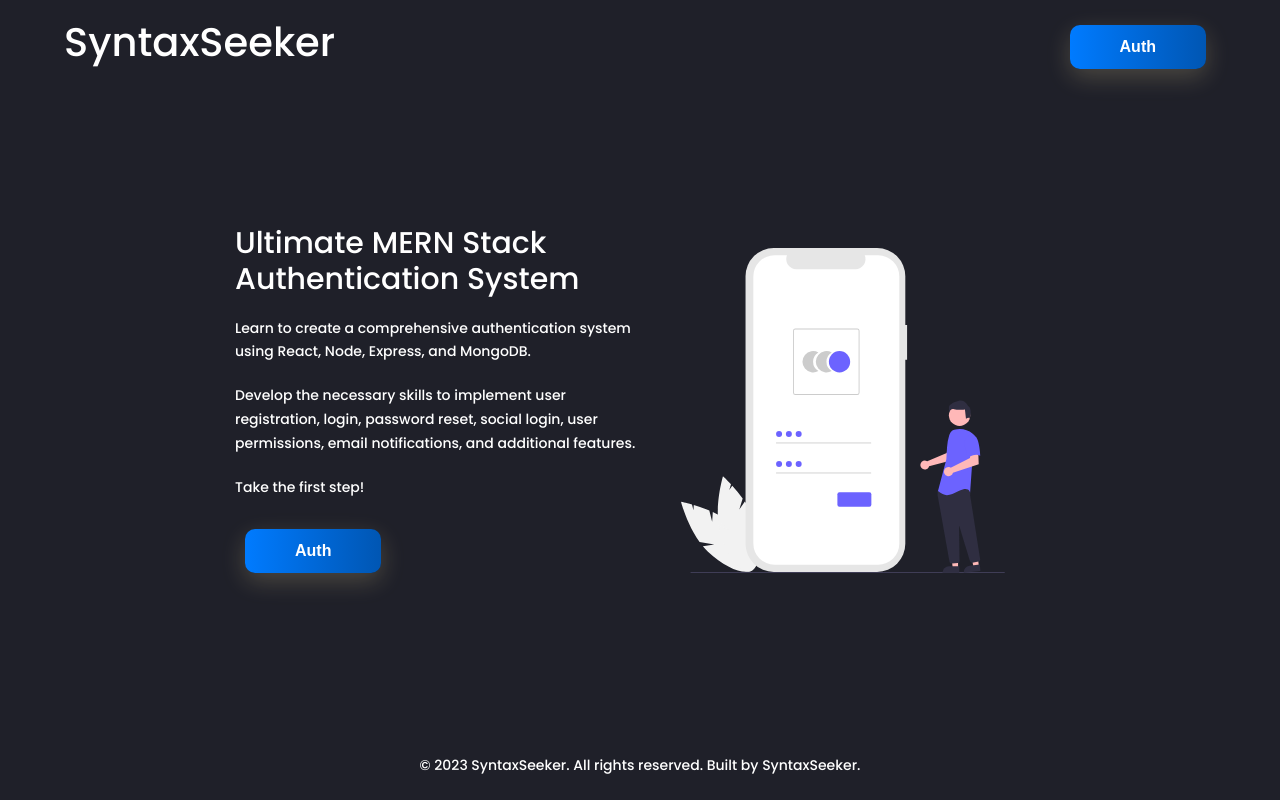
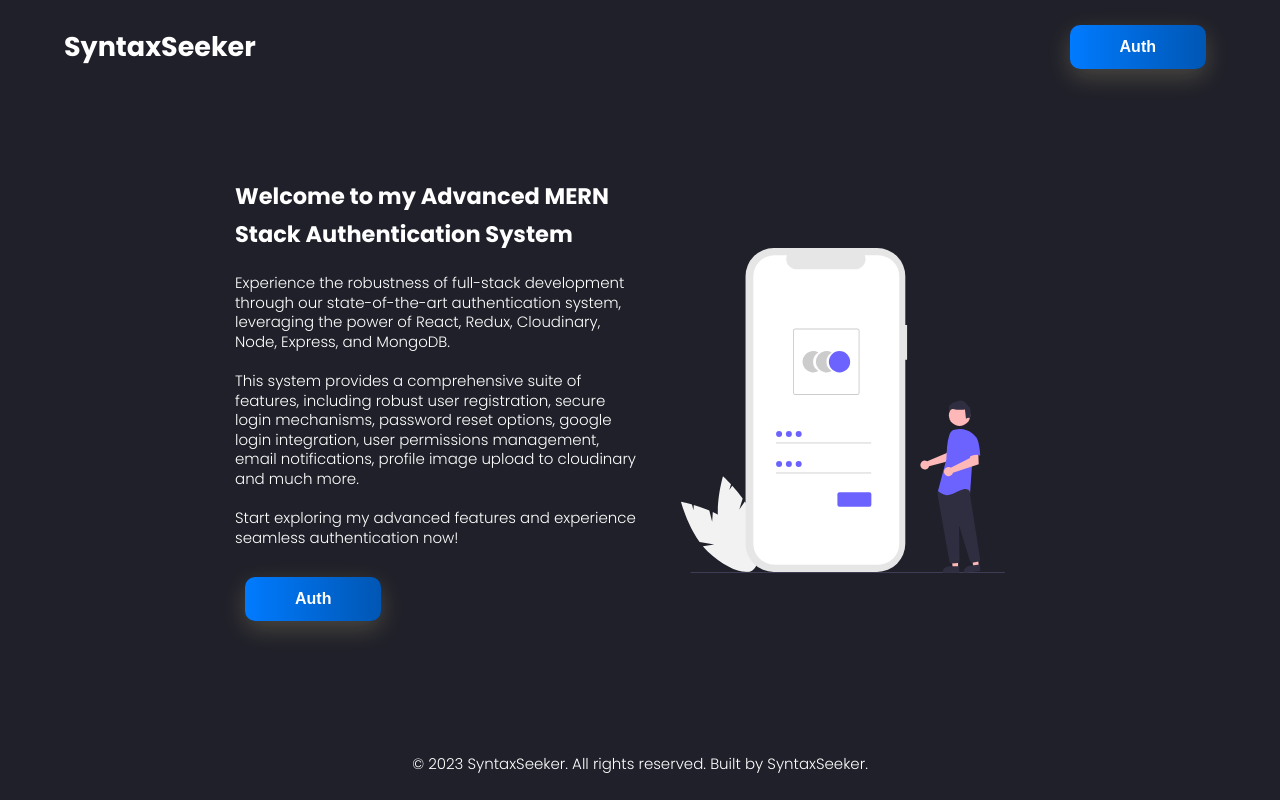
Before and after one commit to deiu25/MERN-auth-frontend, a React (Create React App) app: page / in a window 1280 px wide. Built offline with nearby package versions, Linux system fonts and the light colour scheme; no server answers.

Commit message:
jsx, css refract

```diff
--- a/src/pages/changePassword/ChangePassword.css
+++ b/src/pages/changePassword/ChangePassword.css
@@ -1,40 +1,4 @@
-@import url('https://fonts.googleapis.com/css?family=Poppins:400,500,600,700,800,900');
-
-body{
-	font-family: 'Poppins', sans-serif;
-	font-weight: 300;
-	font-size: 15px;
-	line-height: 1.7;
-	color: #c4c3ca;
-	background-color: #1f2029;
-	overflow-x: hidden;
-}
-a {
-	cursor: pointer;
-  transition: all 200ms linear;
-}
-a:hover {
-	text-decoration: none;
-}
-.link {
-  color: #c4c3ca;
-}
-.link:hover {
-  color: #a7b0ff;
-}
-p {
-  font-weight: 500;
-  font-size: 14px;
-  line-height: 1.7;
-}
-h4 {
-  font-weight: 600;
-}
-h6 span{
-  padding: 0 20px;
-  text-transform: uppercase;
-  font-weight: 700;
-}
+@import url("https://fonts.googleapis.com/css?family=Poppins:400,500,600,700,800,900");
 
 .change-pass-container {
   max-width: 850px;
@@ -56,24 +20,6 @@ h6 span{
   flex-wrap: wrap;
   margin-right: -15px;
   margin-left: -15px;
-  }
-
-  .full-width {
-    width: 100%;
-  }
-
-  .custom-card {
-    position: relative;
-    display: flex;
-    flex-direction: column;
-    min-width: 0;
-    word-wrap: break-word;
-    background-color: #2a2b38;
-    background-clip: border-box;
-    border: 1px solid #fff;
-    border-radius: 0.25rem;
-    box-shadow: 0 0.5rem 1rem #fff;
-    padding: 1.25rem;
 }
 
 .custom-card-header {
@@ -142,7 +88,7 @@ h6 span{
 }
 
 @media (min-width: 768px) {
-    .medium-width {
+  .full-width {
     width: 66.67%;
   }
 }
--- a/src/pages/changePassword/ChangePassword.js
+++ b/src/pages/changePassword/ChangePassword.jsx
@@ -21,7 +21,6 @@ const initialState = {
 };
 
 export const ChangePassword = () => {
-
   const [formData, setFormData] = useState(initialState);
   const { oldPassword, newPassword, confirmPassword } = formData;
 
@@ -133,7 +132,7 @@ export const ChangePassword = () => {
   return (
     <div className="change-pass-container margin-top">
       <div className="centered-row">
-        <div className="full-width medium-width">
+        <div className="full-width">
           <div className="custom-card">
             <PageMenu />
             <div className="custom-card-header centered-text">
--- a/src/pages/home/Home.css
+++ b/src/pages/home/Home.css
@@ -6,39 +6,9 @@
   min-height: 80vh;
 }
 
-section {
+.section-home {
   width: 100%;
   padding: 4rem 0;
-}
-
-/* Heading */
-h1,
-h2,
-h3,
-h4 {
-  font-weight: 500;
-  line-height: 1.2;
-  color: var(--color-dark);
-  margin-bottom: 1rem;
-}
-h1 {
-  font-size: 4rem;
-}
-h2 {
-  font-size: 3rem;
-}
-h3 {
-  font-size: 2.5rem;
-}
-h4 {
-  font-size: 2rem;
-}
-
-p {
-  font-size: 1.5rem;
-  font-weight: 300;
-  line-height: 1.3;
-  color: var(--color-dark);
 }
 
 .container {
--- a/src/pages/home/Home.js
+++ /dev/null
@@ -1,28 +0,0 @@
-import React from 'react'
-import './Home.css'
-import loginImg from '../../assets/login.svg'
-import { ShowOnLogout } from '../../components/protect/hiddenLink'
-import LinkButton from '../../components/button/LinkButton'
-
-export const Home = () => {
-  return (
-    <>
-    <section className='container hero'>
-      <div className='hero-text'>
-        <h2>Ultimate MERN Stack Authentication System</h2>
-        <p>Learn to create a comprehensive authentication system using React, Node, Express, and MongoDB.</p>
-        <p>Develop the necessary skills to implement user registration, login, password reset, social login, user permissions, email notifications, and additional features.</p>
-        <p>Take the first step!</p>
-        <div className='hero-buttons flex-start'>
-        <ShowOnLogout>
-            <LinkButton to='/auth'>Auth</LinkButton>
-        </ShowOnLogout>
-        </div>
-        </div>
-        <div className='hero-image'>
-          <img src={loginImg} alt='Login' />
-        </div>
-    </section>
-    </>
-  )
-}
--- /dev/null
+++ b/src/pages/home/Home.jsx
@@ -0,0 +1,41 @@
+import React from "react";
+import "./Home.css";
+import loginImg from "../../assets/login.svg";
+import { ShowOnLogout } from "../../components/protect/hiddenLink";
+import LinkButton from "../../components/button/LinkButton";
+
+export const Home = () => {
+  return (
+    <>
+      <section className="section-home container hero">
+        <div className="hero-text">
+          <h2>Welcome to my Advanced MERN Stack Authentication System</h2>
+          <p>
+            Experience the robustness of full-stack development through our
+            state-of-the-art authentication system, leveraging the power of
+            React, Redux, Cloudinary, Node, Express, and MongoDB.
+          </p>
+          <p>
+            This system provides a comprehensive suite of features, including
+            robust user registration, secure login mechanisms, password reset
+            options, google login integration, user permissions management,
+            email notifications, profile image upload to cloudinary and much
+            more.
+          </p>
+          <p>
+            Start exploring my advanced features and experience seamless
+            authentication now!
+          </p>
+          <div className="hero-buttons flex-start">
+            <ShowOnLogout>
+              <LinkButton to="/auth">Auth</LinkButton>
+            </ShowOnLogout>
+          </div>
+        </div>
+        <div className="hero-image">
+          <img src={loginImg} alt="Login" />
+        </div>
+      </section>
+    </>
+  );
+};
--- a/src/pages/profile/Profile.css
+++ b/src/pages/profile/Profile.css
@@ -1,43 +1,4 @@
 @import url("https://fonts.googleapis.com/css?family=Poppins:400,500,600,700,800,900");
-
-body {
-  font-family: "Poppins", sans-serif;
-  font-weight: 300;
-  font-size: 15px;
-  line-height: 1.7;
-  color: #c4c3ca;
-  background-color: #1f2029;
-  overflow-x: hidden;
-}
-a {
-  cursor: pointer;
-  transition: all 200ms linear;
-}
-a:hover {
-  text-decoration: none;
-}
-.link {
-  color: #c4c3ca;
-}
-.link:hover {
-  color: #a7b0ff;
-}
-.textColor {
-  color: #fff;
-}
-p {
-  font-weight: 500;
-  font-size: 14px;
-  line-height: 1.7;
-}
-h4 {
-  font-weight: 600;
-}
-h6 span {
-  padding: 0 20px;
-  text-transform: uppercase;
-  font-weight: 700;
-}
 
 .profile-container {
   max-width: 850px;
@@ -62,21 +23,7 @@ h6 span {
 }
 
 .full-width {
-  width: 100%;
-}
-
-.custom-card {
-  position: relative;
-  display: flex;
-  flex-direction: column;
-  min-width: 0;
-  word-wrap: break-word;
-  background-color: #2a2b38;
-  background-clip: border-box;
-  border: 1px solid #fff;
-  border-radius: 0.25rem;
-  box-shadow: 0 0.5rem 1rem #fff;
-  padding: 1.25rem;
+  width: 100% !important;
 }
 
 .custom-card-header {
@@ -270,7 +217,7 @@ h6 span {
 .email-input:hover .hover-message {
   visibility: visible;
   opacity: 1;
-  color:rgb(236, 36, 36);
+  color: rgb(236, 36, 36);
 }
 
 .textarea {
@@ -286,7 +233,7 @@ h6 span {
 }
 
 @media (min-width: 768px) {
-  .medium-width {
+  .full-width {
     width: 66.67%;
   }
 }
--- a/src/pages/profile/Profile.js
+++ b/src/pages/profile/Profile.jsx
@@ -1,3 +1,4 @@
+import "./Profile.css";
 import React, { useEffect, useLayoutEffect, useState } from "react";
 import { PageMenu } from "../../components/pageMenu/PageMenu";
 import { useRedirectLoggedOutUser } from "../../customHook/useRedirectLoggedOutUser";
@@ -10,7 +11,6 @@ import {
 import { Loader } from "../../components/loader/Loader";
 import { toast } from "react-toastify";
 import { Notification } from "../../components/notification/Notification";
-import "./Profile.css";
 import Button from "../../components/button/Button";
 
 export const shortenText = (text, maxLength) => {
@@ -100,7 +100,7 @@ export const Profile = () => {
       {!profile.isVerified && <Notification />}
       <div className="profile-container">
         <div className="centered-row">
-          <div className="full-width medium-width">
+          <div className="full-width">
             <div className="custom-card">
               <PageMenu />
               <div className="custom-card-header centered-text">
@@ -226,7 +226,9 @@ export const Profile = () => {
                 </p>
                 <p>{profile.email}</p>
                 <p>{profile.phone}</p>
-                <p>Status: {profile.isVerified ? "Verified" : "Not Verified"}</p>
+                <p>
+                  Status: {profile.isVerified ? "Verified" : "Not Verified"}
+                </p>
                 <p>Role: {profile.role}</p>
               </div>
             </div>
--- a/src/pages/userList/UserList.css
+++ b/src/pages/userList/UserList.css
@@ -8,24 +8,6 @@
 
 .flex-between h3 {
   margin-right: 20px;
-}
-
-.profile-container {
-  max-width: 850px;
-  margin: 3rem auto 0;
-  padding: 0 20px;
-}
-
-.centered-row {
-  display: flex;
-  justify-content: center;
-  flex-wrap: wrap;
-  margin-right: -15px;
-  margin-left: -15px;
-}
-
-.full-width {
-  width: 100%;
 }
 
 .margin-top-2 {
```
Lines whose indentation alone changed are shown as unchanged.
